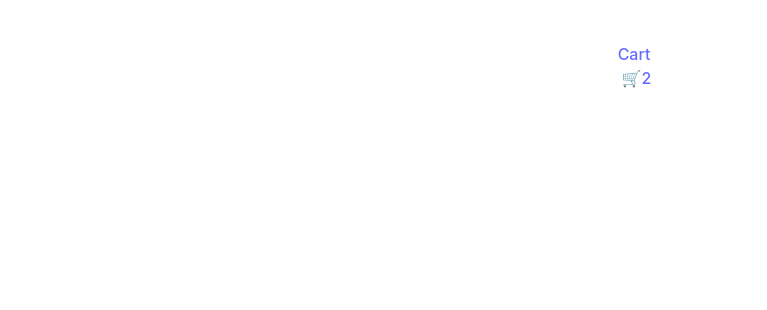
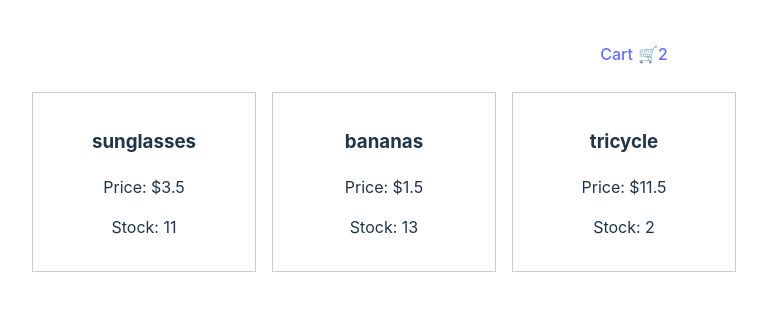
Before and after one commit to dpeterzen/awesome-shop-react, a React (Vite) app: page / in a window 1280 px wide. Shown: the top 310 px of the page, without its empty margins (16-783 px from the left). Built offline with nearby package versions, Linux system fonts and the light colour scheme.

Commit message:
initial products page setup

```diff
--- a/src/App.css
+++ b/src/App.css
@@ -3,41 +3,18 @@
   margin: 0 auto;
   width: 100%;
   padding: 2rem;
+}
+
+/* src/App.css */
+.product-grid {
+  display: grid;
+  grid-template-columns: repeat(auto-fill, minmax(200px, 1fr));
+  gap: 16px;
+  padding: 16px;
+}
+
+.product {
+  border: 1px solid #ccc;
+  padding: 16px;
   text-align: center;
 }
-
-.logo {
-  height: 6em;
-  padding: 1.5em;
-  will-change: filter;
-  transition: filter 300ms;
-}
-.logo:hover {
-  filter: drop-shadow(0 0 2em #646cffaa);
-}
-.logo.react:hover {
-  filter: drop-shadow(0 0 2em #61dafbaa);
-}
-
-@keyframes logo-spin {
-  from {
-    transform: rotate(0deg);
-  }
-  to {
-    transform: rotate(360deg);
-  }
-}
-
-@media (prefers-reduced-motion: no-preference) {
-  a:nth-of-type(2) .logo {
-    animation: logo-spin infinite 20s linear;
-  }
-}
-
-.card {
-  padding: 2em;
-}
-
-.read-the-docs {
-  color: #888;
-}
--- a/src/App.jsx
+++ b/src/App.jsx
@@ -1,9 +1,10 @@
 import { useState } from 'react'
+import ShopContext from './context/ShopContext';
 import Header from './components/Header';
+import Cart from "./components/Cart";
+import Product from './components/Product';
 import ProductDetail from './components/ProductDetail';
 import './App.css'
-import ShopContext from './context/ShopContext';
-import Cart from "./components/Cart";
 
 
 function App() {
@@ -38,6 +39,11 @@ function App() {
     <>
       <ShopContext.Provider value={{ cartItems, products, addToCart }}>
         <Header openCart={openCart} handleOpenCart={handleOpenCart} />
+        <div className="product-grid">
+          {products.map((product, index) => (
+            <Product key={index} {...product} />
+          ))}
+        </div>
       </ShopContext.Provider>
       {openCart && <Cart cartItems={cartItems} />}
     </>
--- a/src/components/Cart.jsx
+++ b/src/components/Cart.jsx
@@ -13,8 +13,12 @@ export default function Cart({ cartItems }) {
 
   return (
     <div className="cart-container">
-      {/* Some other content in the cart */}
-      {/* Products to display */}
+      {cartItems.map((item, index) => (
+        <div key={index}>
+          <p>Name: {item.name}</p>
+          <p>Price: ${item.price}</p>
+        </div>
+      ))}
       <p>
         Total Price: <strong>${totalPrice}</strong>
       </p>
--- a/src/components/Header.jsx
+++ b/src/components/Header.jsx
@@ -13,7 +13,7 @@ function Links({ openCart, handleOpenCart }) {
       <li>
         <Link to="#" onClick={handleOpenCart}>
           <span>Cart</span>
-          <div className="cart-icon">🛒{cartItems.length}</div>
+          <span className="cart-icon">🛒{cartItems.length}</span>
         </Link>
       </li>
     </ul>
--- /dev/null
+++ b/src/components/Product.jsx
@@ -0,0 +1,14 @@
+// src/components/Product.jsx
+import React from 'react';
+
+const Product = ({ name, price, stock }) => {
+  return (
+    <div className="product">
+      <h3>{name}</h3>
+      <p>Price: ${price}</p>
+      <p>Stock: {stock}</p>
+    </div>
+  );
+};
+
+export default Product;
```
